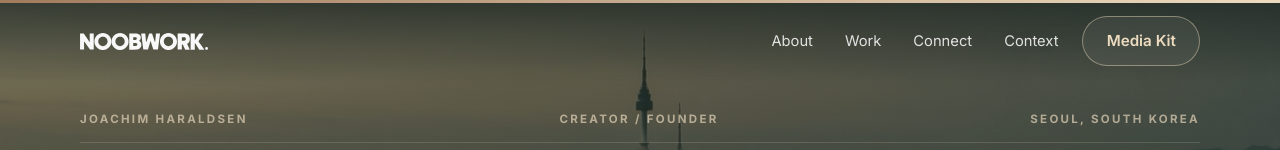
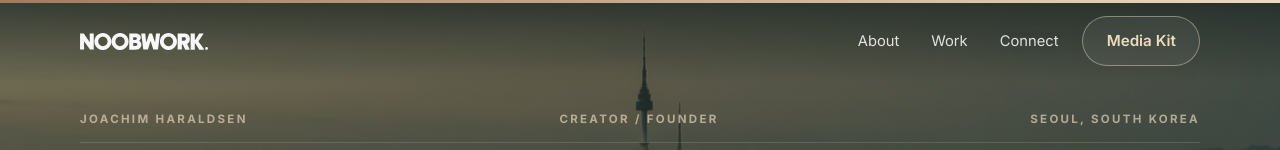
Before and after one commit to nubtwerk/noobwork-site, a Next.js app: page / in a window 1280 px wide. Shown: the top 150 px of the page. Built offline with nearby package versions, Linux system fonts and the light colour scheme.

Commit message:
feat(nav): move Context to footer-only
The context layer is now reachable by agents through JSON-LD subjectOf,
the head alternate link, and /llms.txt, so the top-nav link is redundant
for that audience. Frees the nav for the human conversion path. Context
stays in the footer.

```diff
--- a/src/components/layout/Nav.tsx
+++ b/src/components/layout/Nav.tsx
@@ -15,11 +15,13 @@ export default function Nav() {
     window.addEventListener("scroll", onScroll, { passive: true });
     return () => window.removeEventListener("scroll", onScroll);
   }, []);
+  // Context lives in the footer only. Agents reach the AI-context layer via
+  // JSON-LD subjectOf, the head alternate link, and /llms.txt; the top nav is
+  // reserved for the human conversion path.
   const navLinks = [
     { href: "/#about", label: "About" },
     { href: "/#work", label: "Work" },
     { href: "/#connect", label: "Connect" },
-    { href: "/context", label: "Context" },
   ];
 
   return (
```
Also changed, not shown: 1 other file (tests, documents, lock files or other folders).
